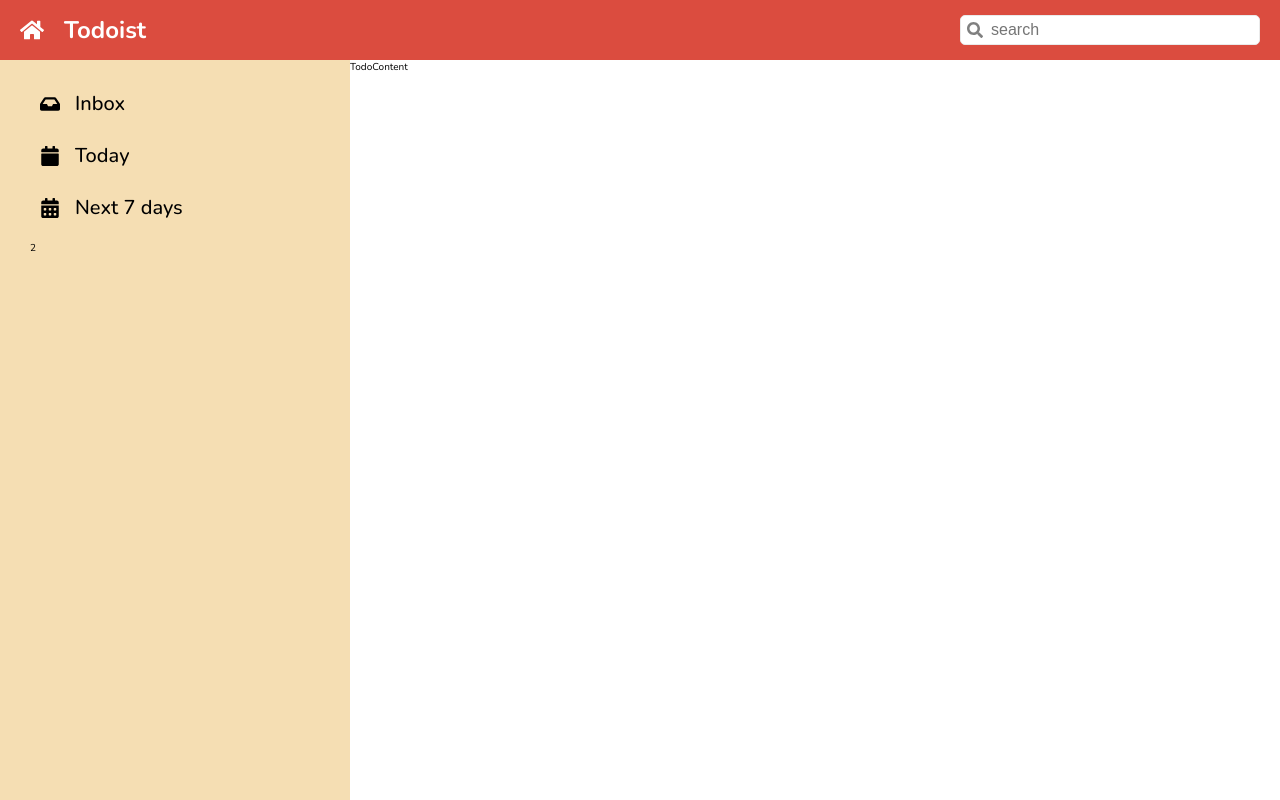
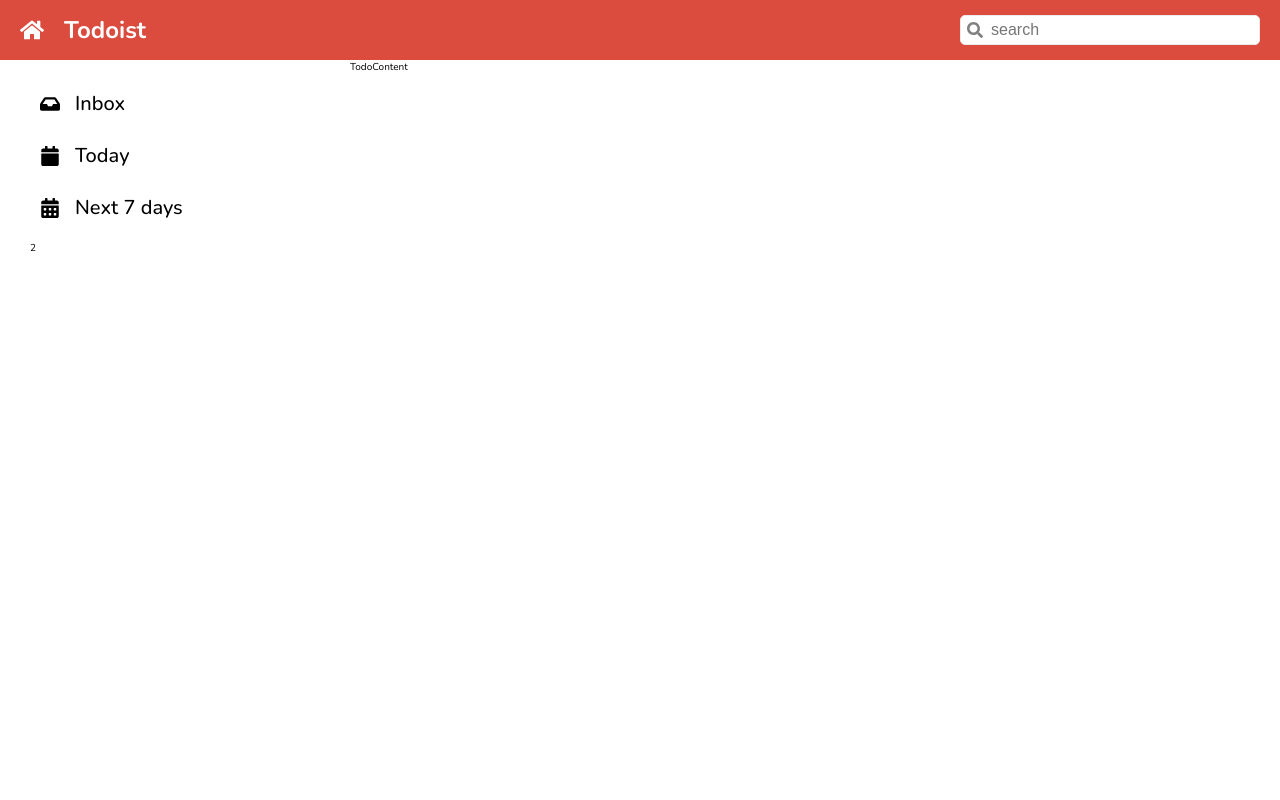
Before and after one commit to palat2000/CC15-Todolist-palat, a React (Create React App) app: page / in a window 1280 px wide. Built offline with nearby package versions, Linux system fonts and the light colour scheme.

Commit message:
refactor:create ListItem

```diff
--- a/src/App/App.jsx
+++ b/src/App/App.jsx
@@ -1,5 +1,6 @@
 import "./App.scss";
 import Header from "../components/Header";
+import ListItem from "../components/ListItem";
 import {
   FaInbox,
   FaCalendar,
@@ -16,18 +17,9 @@ function App() {
         <aside className="sidebar">
           <section className="sidebar__category">
             <ul className="list">
-              <li className="list__item">
-                <FaInbox />
-                <p className="list__item__text">Inbox</p>
-              </li>
-              <li className="list__item">
-                <FaCalendar />
-                <p className="list__item__text">Today</p>
-              </li>
-              <li className="list__item">
-                <FaCalendarAlt />
-                <p className="list__item__text">Next 7 days</p>
-              </li>
+              <ListItem text="Inbox" icon={<FaInbox />} />
+              <ListItem text="Today" icon={<FaCalendar />} />
+              <ListItem text="Next 7 days" icon={<FaCalendarAlt />} />
             </ul>
           </section>
           <section className="sidebar__category">2</section>
--- a/src/App/App.scss
+++ b/src/App/App.scss
@@ -30,7 +30,6 @@
   flex-direction: column;
   gap: 10px;
   padding: 20px 30px;
-  background-color: wheat;
   height: calc(100vh - $header-height);
 }
 
--- /dev/null
+++ b/src/components/ListItem.jsx
@@ -0,0 +1,13 @@
+import { FaInbox } from "react-icons/fa";
+import "./ListItem.scss";
+
+function ListItem({ text, icon }) {
+  return (
+    <li className="list__item">
+      {icon}
+      <p className="list__item__text">{text}</p>
+    </li>
+  );
+}
+
+export default ListItem;
```
Also changed, not shown: src/components/ListItem.scss (added).
